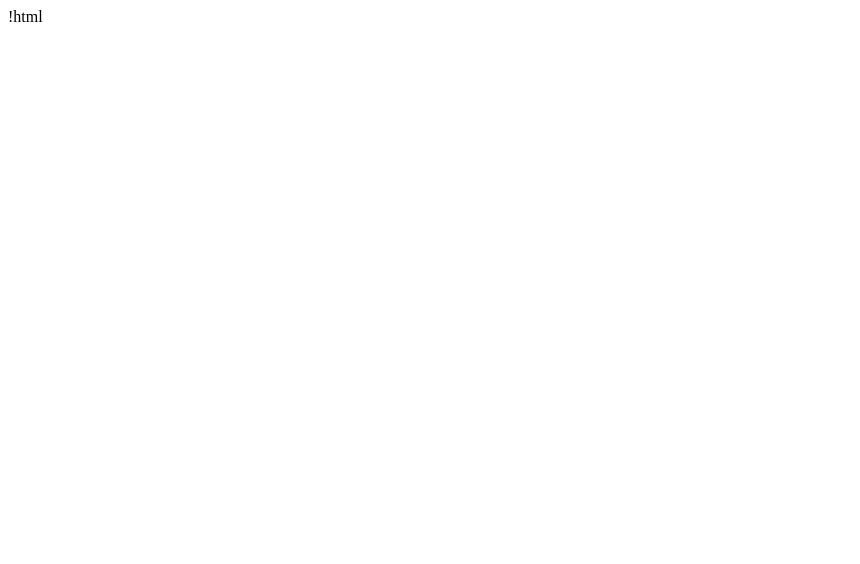
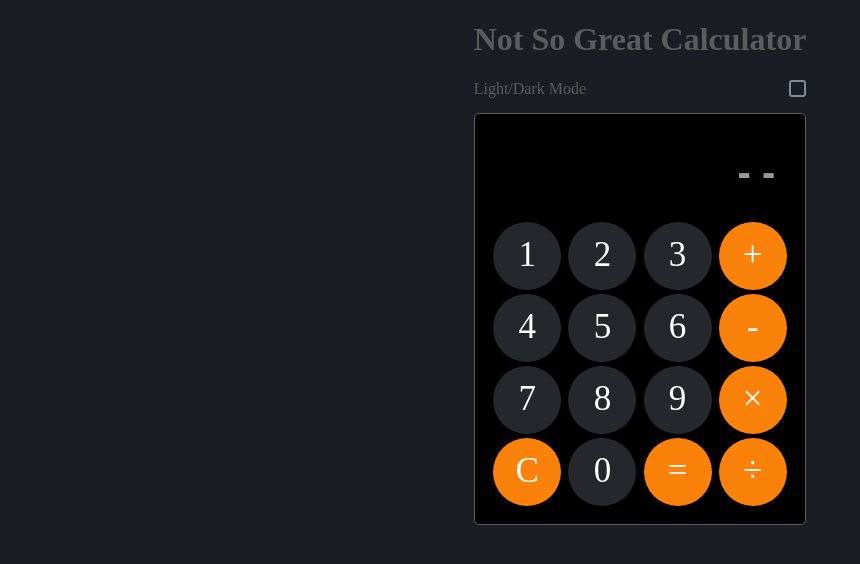
Before and after one commit to Snake0good/calculator, a plain HTML site: page original-calc/index.html in a window 1280 px wide. Shown: the whole page, without its empty margins (0-860 px from the left). Drawn offline with nearby package versions, Linux system fonts and the light colour scheme; files that its build step writes are made by us from their sources; a web font is replaced by a local one.

Commit message:
Update index.html

```diff
--- a/original-calc/index.html
+++ b/original-calc/index.html
@@ -1 +1,68 @@
-!html
+<!DOCTYPE html>
+<html lang="en">
+	<head>
+    	<meta charset="utf-8">
+    	<meta name="description" content="Not so great calculator">
+    	<meta name="keywords" content="calculator, bad, numbers">
+		<meta http-equiv="Content-Type" content-ype="text/html; charset=utf-8" />
+
+		<title>Not So Great Calculator</title>
+
+		<!-- external CSS link -->
+		<link rel="stylesheet" href="css/normalize.css">
+		<link rel="stylesheet" href="css/style.css">
+	</head>
+	<body class="dark-mode">
+		<div class="calculator">
+			<h1>Not So Great Calculator</h1>
+
+			<label><span id="light-dark">Light/Dark Mode</span>
+				<label class="custom-checkbox" id="dark">
+					<input  type="checkbox">
+					<span></span>
+				</label>
+			</label>
+
+			<div id="calc-container">
+				<h2><span id="result">- -</span></h2>
+
+				<div id="calc">
+					<ul>
+						<li class="numbers" id="one">1</li>
+						<li class="numbers" id="four">4</li>
+						<li class="numbers" id="seven">7</li>
+						<li class="numbers sign" id="clear">C</li>
+					</ul>
+					<ul>
+						<li class="numbers" id="two">2</li>
+						<li class="numbers" id="five">5</li>
+						<li class="numbers" id="eight">8</li>
+						<li class="numbers" id="zero">0</li>
+					</ul>
+					<ul>
+						<li class="numbers" id="three">3</li>
+						<li class="numbers" id="six">6</li>
+						<li class="numbers" id="nine">9</li>
+						<li class="numbers sign" id="equals">&#x3d</li>
+					</ul>
+					<ul>
+						<li class="numbers sign" id="plus">+</li>
+						<li class="numbers sign" id="minus">-</li>
+						<li class="numbers sign" id="times">&#xd7</li>
+						<li class="numbers sign" id="divided">&#xf7</li>
+					</ul>
+				</div>
+			</div>
+		</div>
+
+
+
+		<div class="color-picker">
+
+		</div>
+
+
+
+		<script type="text/javascript" src="js/main2.js"></script>
+	</body>
+</html>
```
